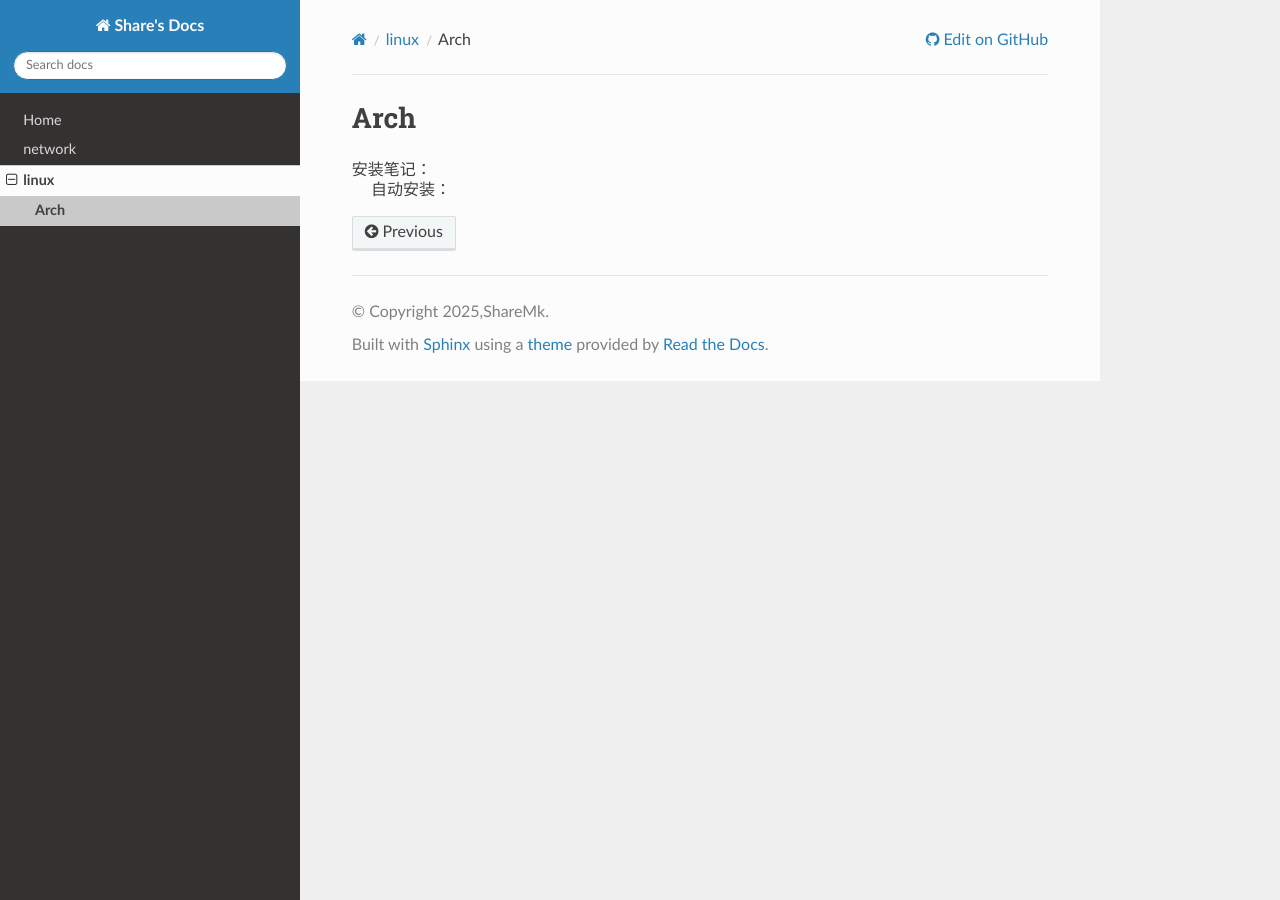
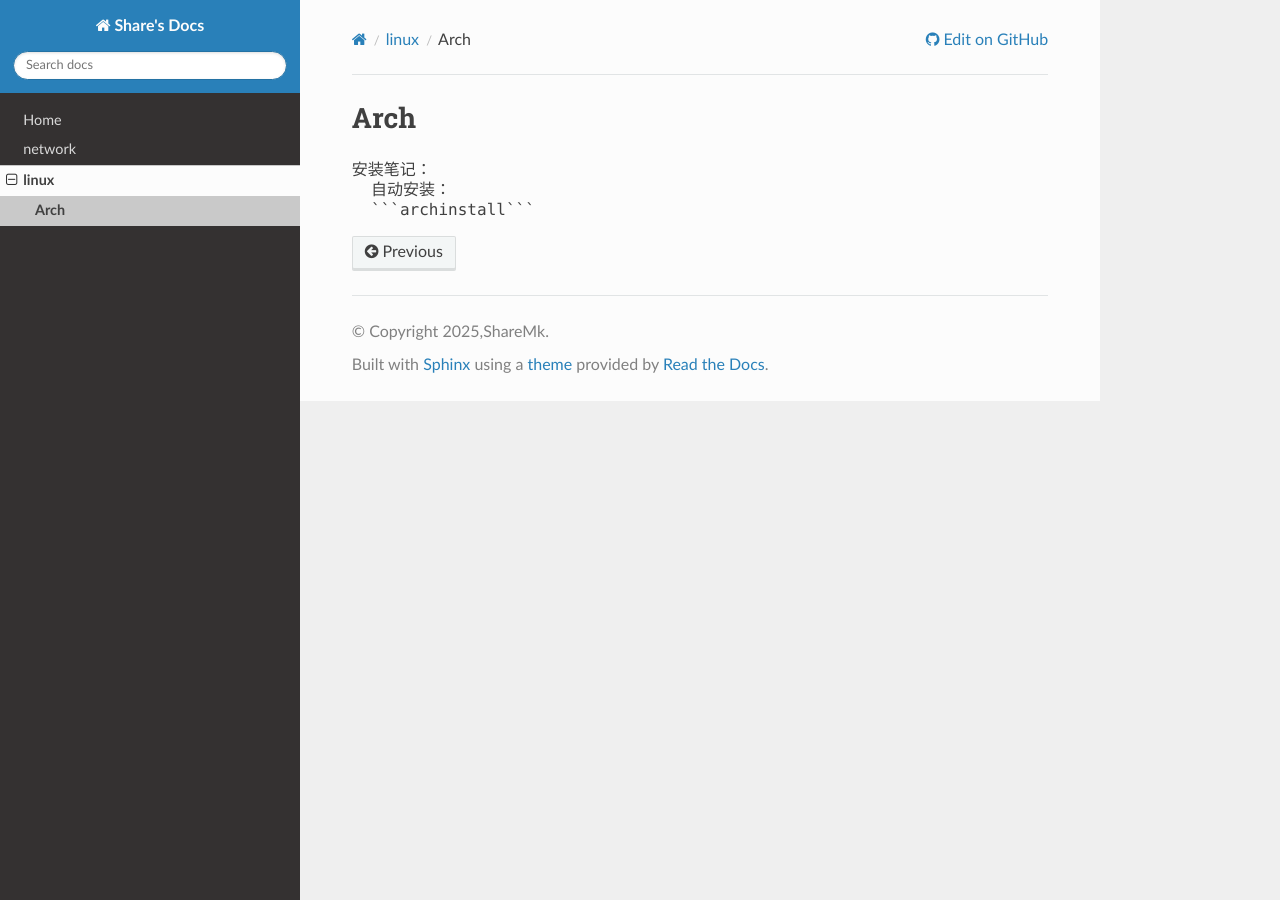
Before and after one commit to ShareMk/share-docs, a Sphinx documentation site: the page built from docs/linux/Arch.md, in a window 1280 px wide. Built offline with Sphinx 7.4.7 and the Read the Docs theme 3.1.0, drawn with Linux system fonts in a browser that asks for light colours; pages that are not in the unit, such as notebooks, are missing from menus.

Commit message:
Update Arch.md

````diff
--- a/docs/linux/Arch.md
+++ b/docs/linux/Arch.md
@@ -2,4 +2,5 @@
 <pre>
 安装笔记：
   自动安装：
+  ```archinstall```
 </pre>
````
